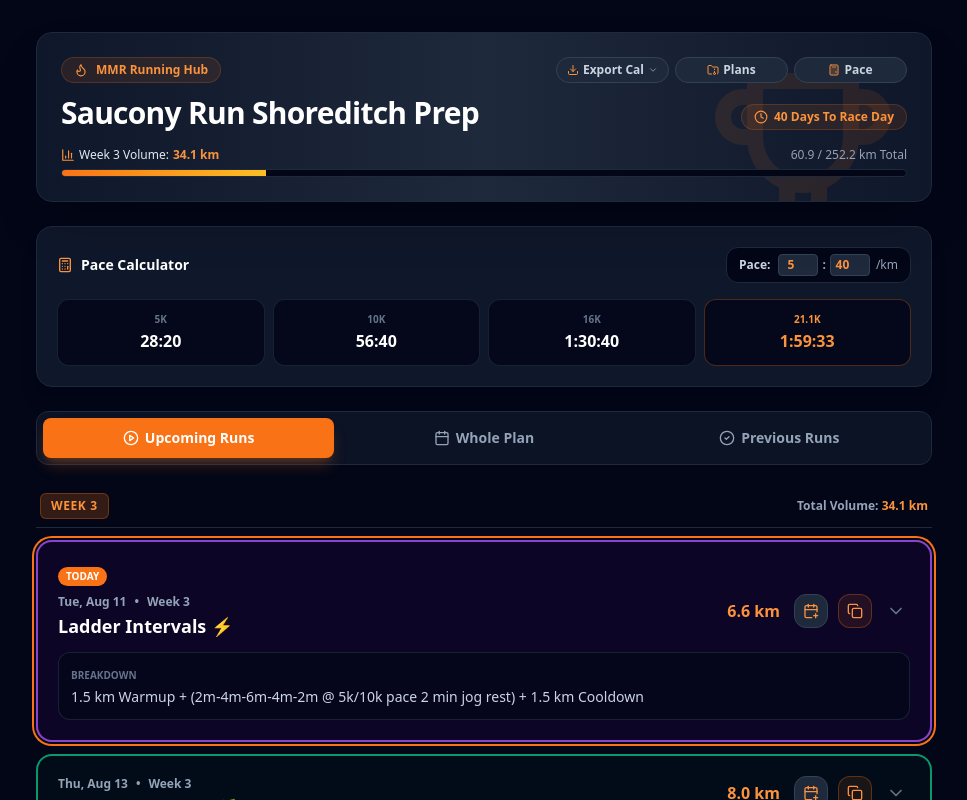
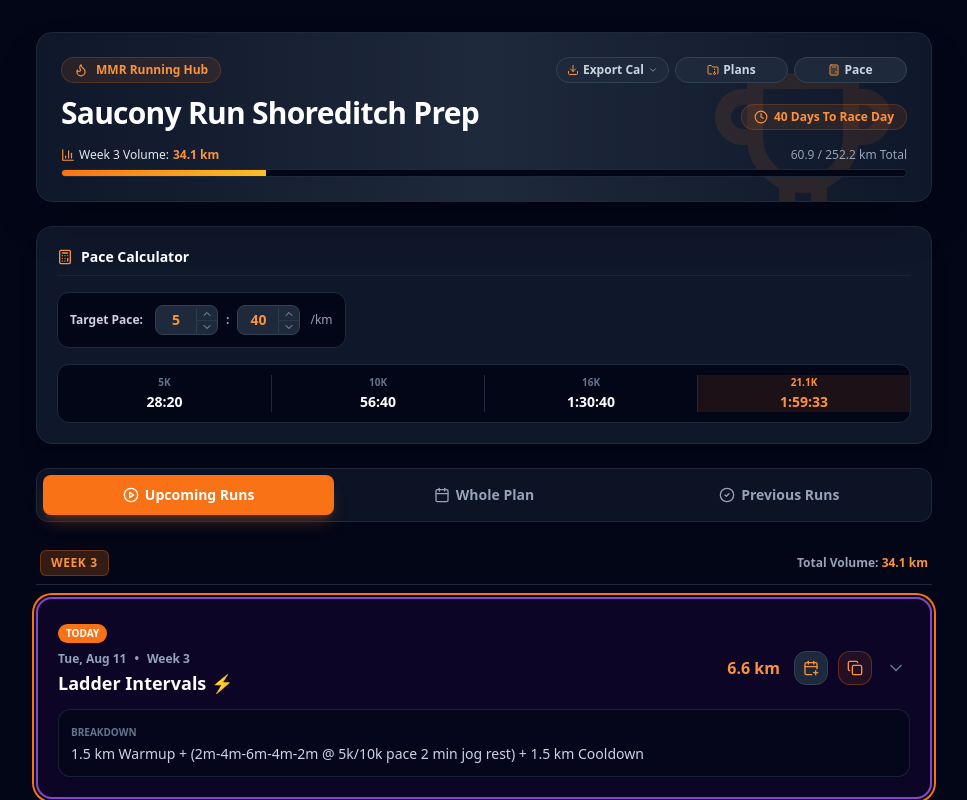
Before and after one commit to mmajor92/mmr-running-test, a React (Vite) app: page / in a window 1280 px wide. Both pictures are taken after a click on the button "Pace". Shown: the top 800 px of the page, without its empty margins (156-1123 px from the left). Built offline with nearby package versions, Linux system fonts and the light colour scheme.

Commit message:
Update App.tsx

```diff
--- a/src/App.tsx
+++ b/src/App.tsx
@@ -263,8 +263,9 @@
   const [newTargetTime, setNewTargetTime] = useState('< 2:00:00');
   const [pastedPlanText, setPastedPlanText] = useState('');
 
-  const [paceMin, setPaceMin] = useState(5);
-  const [paceSec, setPaceSec] = useState(40);
+  // Stored as strings to permit backspace clearing without forcing a leading '0'
+  const [paceMinStr, setPaceMinStr] = useState('5');
+  const [paceSecStr, setPaceSecStr] = useState('40');
 
   const todayStr = useMemo(() => {
     const d = new Date();
@@ -374,8 +375,30 @@
     return weeksMap;
   }, [previousWorkouts]);
 
+  // Stepper Handlers for Minutes & Seconds
+  const adjustMin = (delta: number) => {
+    const current = parseInt(paceMinStr, 10) || 0;
+    const val = Math.max(1, Math.min(20, current + delta));
+    setPaceMinStr(String(val));
+  };
+
+  const adjustSec = (delta: number) => {
+    const current = parseInt(paceSecStr, 10) || 0;
+    let newSec = current + delta;
+    if (newSec > 59) {
+      newSec = 0;
+      adjustMin(1);
+    } else if (newSec < 0) {
+      newSec = 59;
+      adjustMin(-1);
+    }
+    setPaceSecStr(String(newSec));
+  };
+
   const paceCalculations = useMemo(() => {
-    const totalPaceSec = paceMin * 60 + paceSec;
+    const pMin = parseInt(paceMinStr, 10) || 0;
+    const pSec = parseInt(paceSecStr, 10) || 0;
+    const totalPaceSec = pMin * 60 + pSec;
     const formatTime = (seconds: number) => {
       const h = Math.floor(seconds / 3600);
       const m = Math.floor((seconds % 3600) / 60);
@@ -390,7 +413,7 @@
       sixteenK: formatTime(totalPaceSec * 16),
       halfMarathon: formatTime(totalPaceSec * 21.0975),
     };
-  }, [paceMin, paceSec]);
+  }, [paceMinStr, paceSecStr]);
 
   const toggleExpand = (id: string) => {
     setExpandedWorkoutIds((prev) => ({
@@ -853,41 +876,103 @@
           </div>
         )}
 
+        {/* PACE CALCULATOR COMPONENT */}
         {showPaceCalc && (
           <div className="p-4 sm:p-5 rounded-2xl bg-slate-900 border border-slate-800 shadow-xl space-y-4">
-            <div className="flex justify-between items-center flex-wrap gap-2">
+
+            {/* ROW 1: HEADER TITLE */}
+            <div className="border-b border-slate-800/80 pb-2">
               <h3 className="text-sm font-bold text-white flex items-center gap-2">
                 <Calculator className="w-4 h-4 text-orange-400" /> Pace Calculator
               </h3>
-              <div className="flex items-center gap-2 bg-slate-950 px-3 py-1.5 rounded-xl border border-slate-800">
-                <span className="text-xs font-semibold text-slate-300">Pace:</span>
-                <div className="flex items-center gap-1">
-                  <input type="number" min="3" max="10" value={paceMin} onChange={(e) => setPaceMin(Number(e.target.value))} className="w-10 bg-slate-800 text-center font-bold text-orange-400 rounded py-0.5 text-xs border border-slate-700" />
-                  <span className="text-xs text-slate-400 font-bold">:</span>
-                  <input type="number" min="0" max="59" value={paceSec} onChange={(e) => setPaceSec(Number(e.target.value))} className="w-10 bg-slate-800 text-center font-bold text-orange-400 rounded py-0.5 text-xs border border-slate-700" />
-                  <span className="text-xs text-slate-400 font-medium ml-0.5">/km</span>
+            </div>
+
+            {/* ROW 2: ACTUAL PACE CALCULATOR INPUTS WITH STEPPERS */}
+            <div className="flex items-center gap-3 bg-slate-950 p-3 rounded-xl border border-slate-800 w-fit">
+              <span className="text-xs font-semibold text-slate-300">Target Pace:</span>
+              <div className="flex items-center gap-2">
+
+                {/* Minute Input + Arrow Buttons */}
+                <div className="flex items-center bg-slate-800 border border-slate-700 rounded-lg overflow-hidden">
+                  <input
+                    type="text"
+                    value={paceMinStr}
+                    onChange={(e) => setPaceMinStr(e.target.value.replace(/[^0-9]/g, ''))}
+                    className="w-10 bg-transparent text-center font-bold text-orange-400 py-1 text-sm focus:outline-none"
+                  />
+                  <div className="flex flex-col border-l border-slate-700/80">
+                    <button
+                      type="button"
+                      onClick={() => adjustMin(1)}
+                      className="px-1 hover:bg-slate-700/80 text-slate-400 hover:text-white text-[9px] transition-colors"
+                    >
+                      <ChevronUp className="w-3 h-3" />
+                    </button>
+                    <button
+                      type="button"
+                      onClick={() => adjustMin(-1)}
+                      className="px-1 hover:bg-slate-700/80 text-slate-400 hover:text-white text-[9px] transition-colors border-t border-slate-700/60"
+                    >
+                      <ChevronDown className="w-3 h-3" />
+                    </button>
+                  </div>
                 </div>
+
+                <span className="text-xs text-slate-400 font-bold">:</span>
+
+                {/* Second Input + Arrow Buttons */}
+                <div className="flex items-center bg-slate-800 border border-slate-700 rounded-lg overflow-hidden">
+                  <input
+                    type="text"
+                    value={paceSecStr}
+                    onChange={(e) => setPaceSecStr(e.target.value.replace(/[^0-9]/g, ''))}
+                    className="w-10 bg-transparent text-center font-bold text-orange-400 py-1 text-sm focus:outline-none"
+                  />
+                  <div className="flex flex-col border-l border-slate-700/80">
+                    <button
+                      type="button"
+                      onClick={() => adjustSec(1)}
+                      className="px-1 hover:bg-slate-700/80 text-slate-400 hover:text-white text-[9px] transition-colors"
+                    >
+                      <ChevronUp className="w-3 h-3" />
+                    </button>
+                    <button
+                      type="button"
+                      onClick={() => adjustSec(-1)}
+                      className="px-1 hover:bg-slate-700/80 text-slate-400 hover:text-white text-[9px] transition-colors border-t border-slate-700/60"
+                    >
+                      <ChevronDown className="w-3 h-3" />
+                    </button>
+                  </div>
+                </div>
+
+                <span className="text-xs text-slate-400 font-medium ml-0.5">/km</span>
               </div>
             </div>
 
-            <div className="grid grid-cols-2 sm:grid-cols-4 gap-2 text-center">
-              <div className="bg-slate-950/80 p-3 rounded-xl border border-slate-800/80">
+            {/* ROW 3: OPTION 2 - UNIFIED SEGMENTED STRIP */}
+            <div className="grid grid-cols-4 bg-slate-950 rounded-xl border border-slate-800 divide-x divide-slate-800 text-center py-2.5 overflow-hidden">
+              <div className="px-1">
                 <div className="text-[10px] uppercase font-bold text-slate-500">5k</div>
-                <div className="text-base font-black text-white mt-0.5">{paceCalculations.fiveK}</div>
+                <div className="text-xs sm:text-sm font-black text-white mt-0.5">{paceCalculations.fiveK}</div>
               </div>
-              <div className="bg-slate-950/80 p-3 rounded-xl border border-slate-800/80">
+
+              <div className="px-1">
                 <div className="text-[10px] uppercase font-bold text-slate-500">10k</div>
-                <div className="text-base font-black text-white mt-0.5">{paceCalculations.tenK}</div>
+                <div className="text-xs sm:text-sm font-black text-white mt-0.5">{paceCalculations.tenK}</div>
               </div>
-              <div className="bg-slate-950/80 p-3 rounded-xl border border-slate-800/80">
+
+              <div className="px-1">
                 <div className="text-[10px] uppercase font-bold text-slate-500">16k</div>
-                <div className="text-base font-black text-white mt-0.5">{paceCalculations.sixteenK}</div>
+                <div className="text-xs sm:text-sm font-black text-white mt-0.5">{paceCalculations.sixteenK}</div>
               </div>
-              <div className="bg-slate-950/80 p-3 rounded-xl border border-orange-500/30 bg-orange-500/5">
+
+              <div className="px-1 bg-orange-500/10">
                 <div className="text-[10px] uppercase font-bold text-orange-400">21.1k</div>
-                <div className="text-base font-black text-orange-400 mt-0.5">{paceCalculations.halfMarathon}</div>
+                <div className="text-xs sm:text-sm font-black text-orange-400 mt-0.5">{paceCalculations.halfMarathon}</div>
               </div>
             </div>
+
           </div>
         )}
 
```
